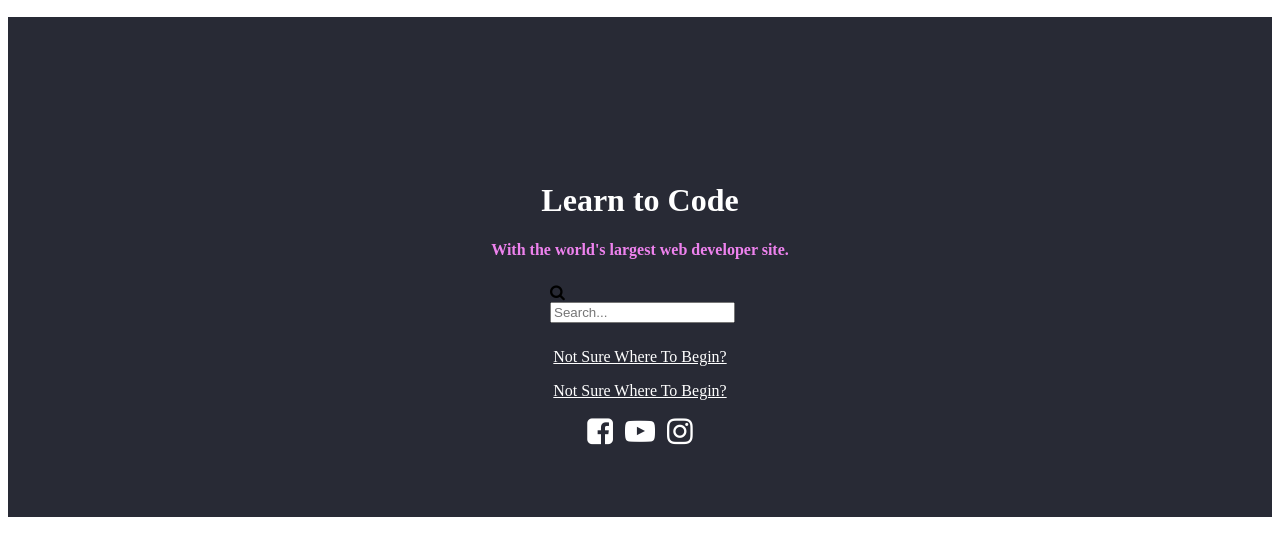
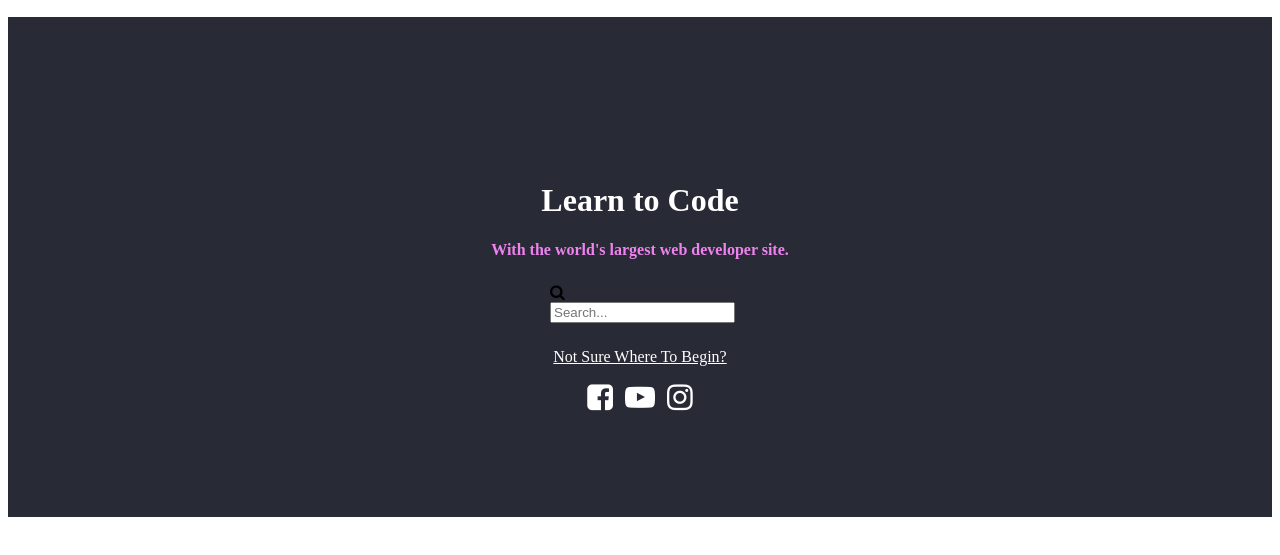
Before and after one commit to nguyenthehoang1309/nguyenthehoang1309.github.io, a plain HTML site: page index.html in a window 1280 px wide. Shown: the part 143-698 px from the top of the page. Drawn offline with Linux system fonts and the light colour scheme.

Commit message:
Update index.html

```diff
--- a/index.html
+++ b/index.html
@@ -118,7 +118,6 @@
   </div>
 </div>
     <p align="center"><a  href="#">Not Sure Where To Begin?</a></p>
-	   <p align="center"><a  href="#">Not Sure Where To Begin?</a></p>
     <p align="center"><a id="ff"href="https://www.facebook.com/profile.php?id=100034195372871"><i class="fa fa-facebook-square"style="font-size:30px;"></i></a>
     &nbsp;
     <a id="yy" href="https://www.youtube.com/channel/UC1k8nGCKj9ez6eVcKcDicSQ"><i class="fa fa-youtube-play"style="font-size:30px;"></i></a>
```
